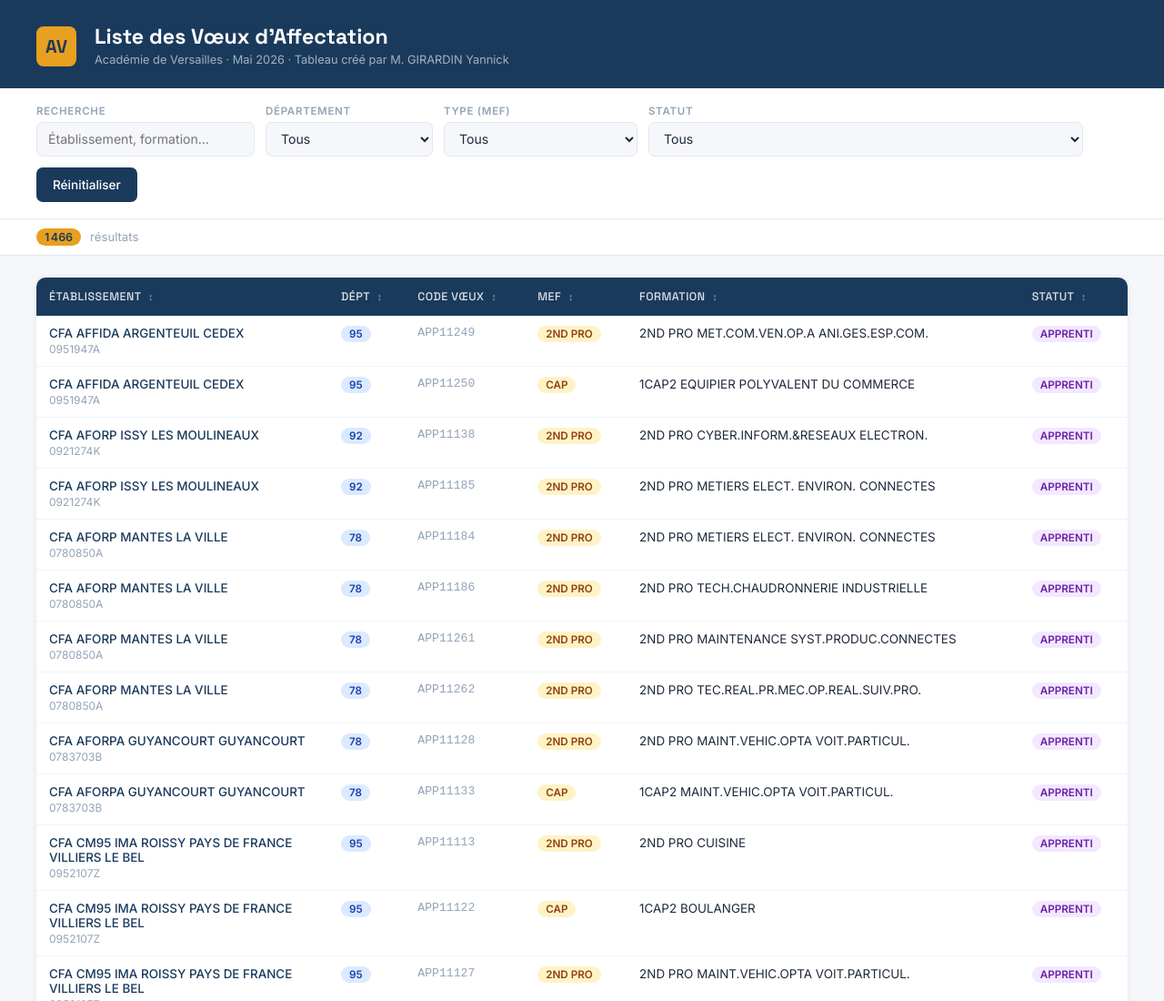
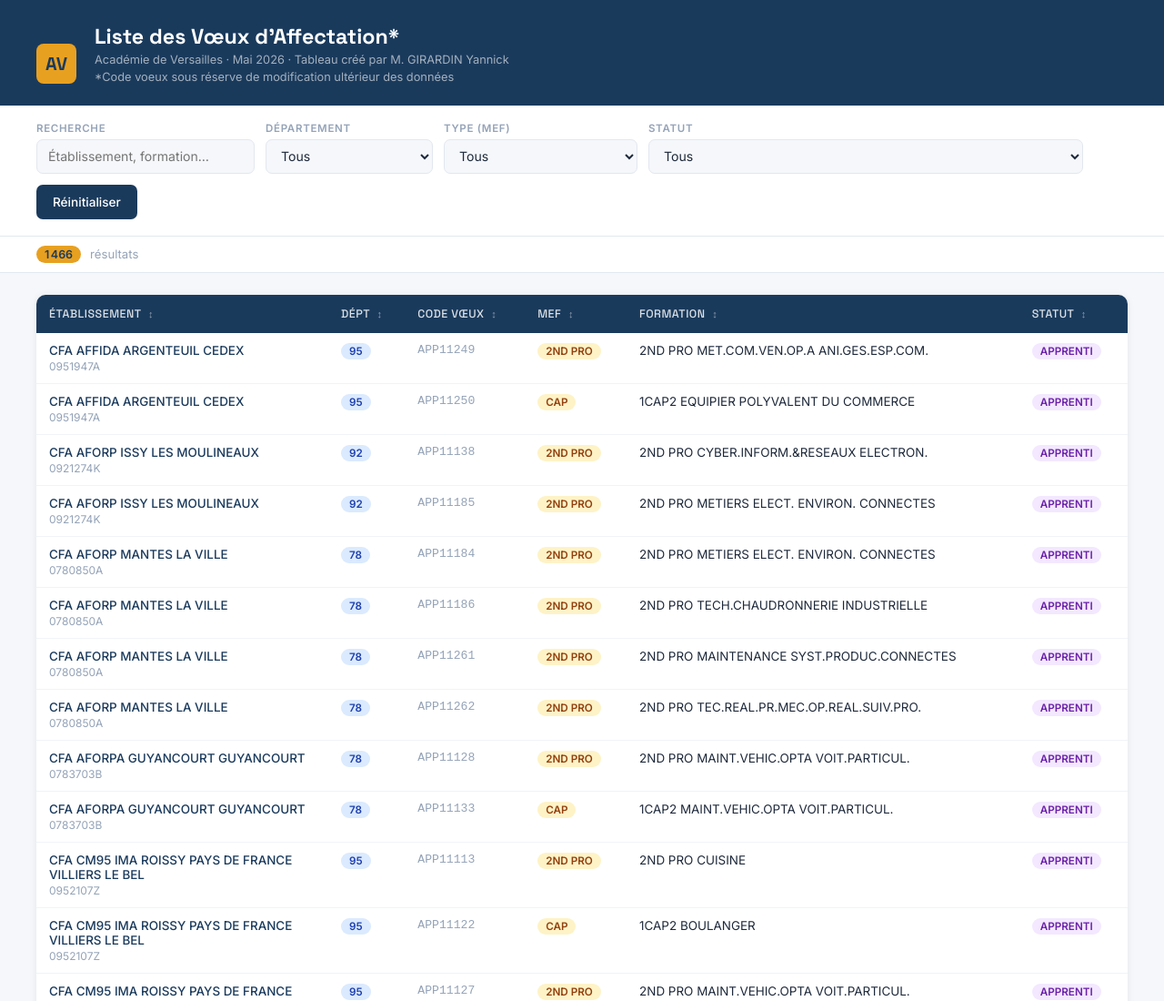
Before and after one commit to ygirardin/liste-voeux-versailles, a plain HTML site: page index.html in a window 1280 px wide. Shown: the top 1100 px of the page at 91% size. Drawn offline with Linux system fonts and the light colour scheme.

Commit message:
Update index.html

```diff
--- a/index.html
+++ b/index.html
@@ -219,8 +219,9 @@
 <header>
   <div class="header-logo">AV</div>
   <div class="header-text">
-    <h1>Liste des Vœux d'Affectation</h1>
+    <h1>Liste des Vœux d'Affectation*</h1>
     <p>Académie de Versailles · Mai 2026 · Tableau créé par M. GIRARDIN Yannick</p>
+    <p>*Code voeux sous réserve de modification ultérieur des données</p>
   </div>
 </header>
 
```
